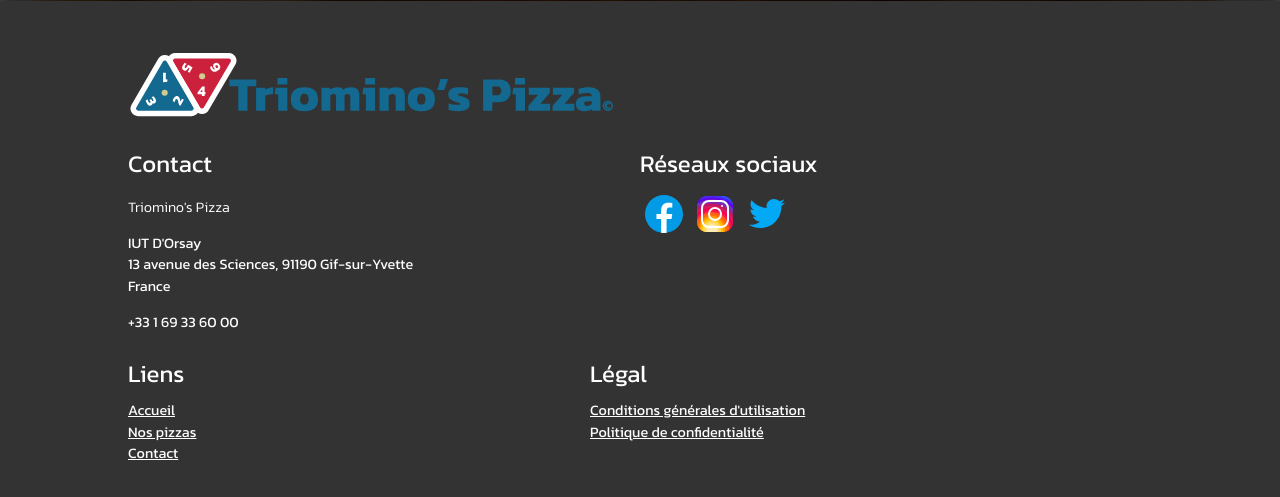
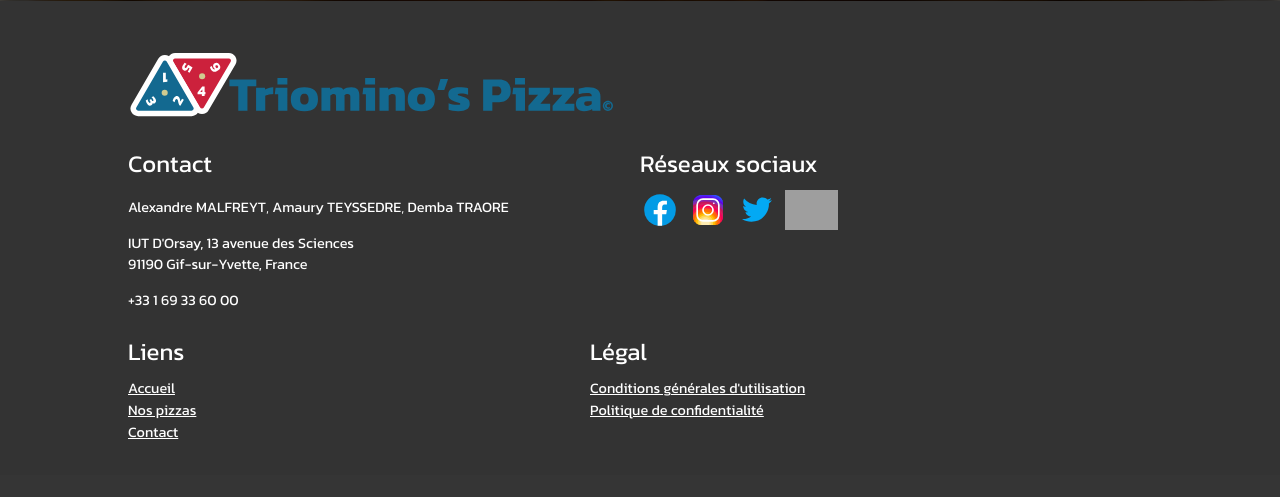
Before and after one commit to Triominos-Pizza/website, a PHP site: page / in a window 1280 px wide. Shown: the part 799-1296 px from the top of the page. After the commit the page ends 1238 px from the top, so only its background shows below. Run offline with PHP 8.4, Linux system fonts and the light colour scheme; the visitor is signed in with stand-in values (Sample User, id 1); data that the repository does not hold is empty; a stand-in replaces the project's code that opens the database connection; grey boxes are pictures that could not be loaded.

Commit message:
Update footer CSS and contact information

```diff
--- a/css/footer.css
+++ b/css/footer.css
@@ -51,6 +51,13 @@ footer .footer__contact a {
 footer .footer__social {
     align-items: top;
     flex-wrap: wrap;
+    /* display: flex; */
+}
+
+footer .footer__social img {
+    height: 40px;
+    width: auto;
+    margin-right: 5px;
 }
 
 footer .footer__links {
--- a/views/components/footer.php
+++ b/views/components/footer.php
@@ -7,12 +7,17 @@
         <div class="footer__columns">
             <div class="footer__contact">
                 <h3>Contact</h3>
-                <p>Triomino's Pizza</p>
+                <p>
+                    <a href="https://github.com/AlexZeGamer">Alexandre MALFREYT</a>,
+                    <a href="https://github.com/AmauryMamo">Amaury TEYSSEDRE</a>,
+                    <a href="https://github.com/demba77">Demba TRAORE</a>
+                </p>
+
                 <a href="https://www.google.com/maps/place/Universit%C3%A9+Paris-Saclay+-+IUT+d'Orsay/">
-                    <p><adress>IUT D'Orsay<br>13 avenue des Sciences, 91190 Gif-sur-Yvette<br>France</adress></p>
+                    <p><adress>IUT D'Orsay, 13 avenue des Sciences<br>91190 Gif-sur-Yvette, France</adress></p>
                 </a>
                 <a href="tel:33169336000">
-                    <p><tel>+33 1 69 33 60 00</tel></p>
+                    <p><tel>+33 1 69 33 60 00</tel></p> <!-- Numéro de téléphone de l'IUT d'Orsay -->
                 </a>
             </div>
 
@@ -22,6 +27,7 @@
                     <a href="https://www.facebook.com" target="_blank" rel="noopener noreferrer"><img src="<?=$ROOT_PATH?>/assets/images/icons/facebook.svg" alt="Icône de Facebook" /></a>
                     <a href="https://www.instagram.com" target="_blank" rel="noopener noreferrer"><img src="<?=$ROOT_PATH?>/assets/images/icons/instagram.svg" alt="Icône d'Instagram" /></a>
                     <a href="https://www.twitter.com" target="_blank" rel="noopener noreferrer"><img src="<?=$ROOT_PATH?>/assets/images/icons/twitter.svg" alt="Icône de Twitter" /></a>
+                    <a href="https://www.cacax.fun/users/657b216ab0248d407c1c17a2" target="_blank" rel="noopener noreferrer"><img src="https://www.cacax.fun/images/cacaxlogo.png" alt="Icône de Cacax" /></a>
                 </div>
             </div>
 
@@ -29,8 +35,8 @@
                 <div class="footer__links__links">
                     <h3>Liens</h3>
                     <a href="<?=$ROOT_PATH?>/index.php">Accueil</a>
-                    <a href="<?=$ROOT_PATH?>/products.php">Nos pizzas</a>
-                    <a href="<?=$ROOT_PATH?>/contact.php">Contact</a>
+                    <a href="<?=$ROOT_PATH?>/pages/products.php">Nos pizzas</a>
+                    <a href="<?=$ROOT_PATH?>/pages/contact.php">Contact</a>
                 </div>
                 <div class="footer__links__legal">
                     <h3>Légal</h3>
```
